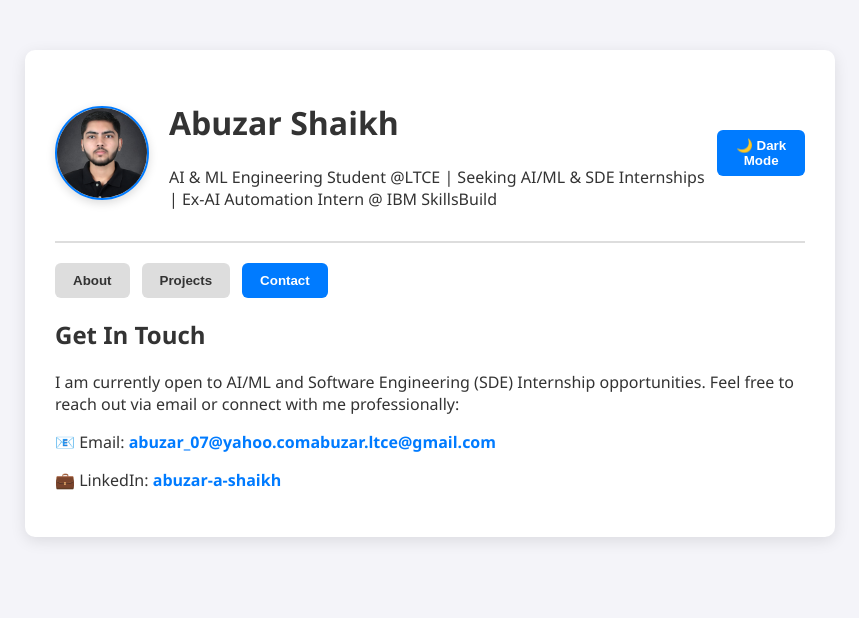
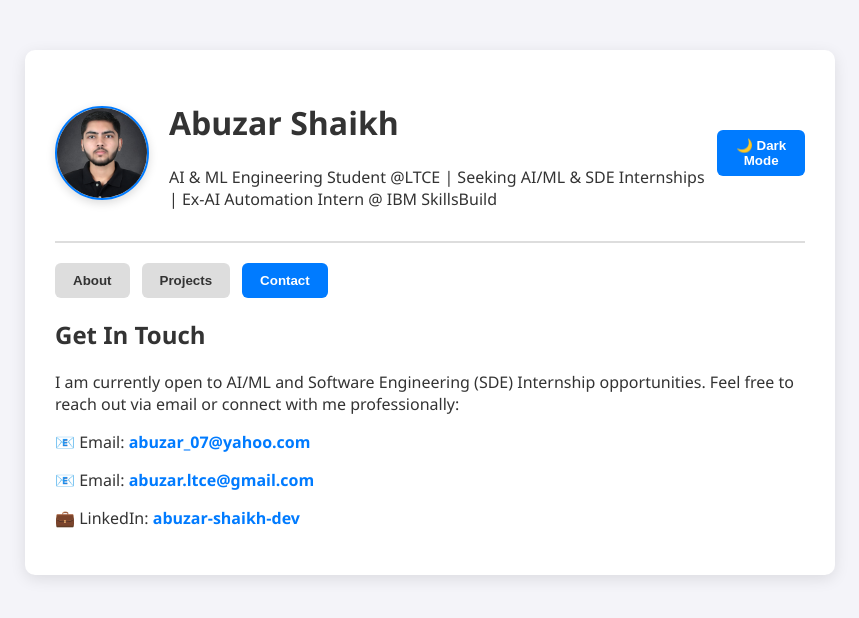
Before and after one commit to abuzar-shaikh-dev/portfolio, a React (Vite) app: page / in a window 1280 px wide. Both pictures are taken after a click on the button "Contact". Shown: the top 618 px of the page, without its empty margins (210-1069 px from the left). Built offline with nearby package versions, Linux system fonts and the light colour scheme; the HTML template or start-up script is replaced by a standard one.

Commit message:
Update email and LinkedIn information in Portfolio

```diff
--- a/src/components/Portfolio.jsx
+++ b/src/components/Portfolio.jsx
@@ -123,12 +123,15 @@ export default function Portfolio() {
             <p>
               📧 Email:{' '}
               <a href="mailto:abuzar_07@yahoo.com" className="email-link">abuzar_07@yahoo.com</a>
+            </p>
+            <p>
+              📧 Email:{' '}
               <a href="mailto:abuzar.ltce@gmail.com" className="email-link">abuzar.ltce@gmail.com</a>
             </p>
             <p>
               💼 LinkedIn:{' '}
               <a href="https://www.linkedin.com/in/abuzar-shaikh-dev/" target="_blank" rel="noopener noreferrer" className="email-link">
-                abuzar-a-shaikh
+                abuzar-shaikh-dev
               </a>
             </p>
           </section>
```
